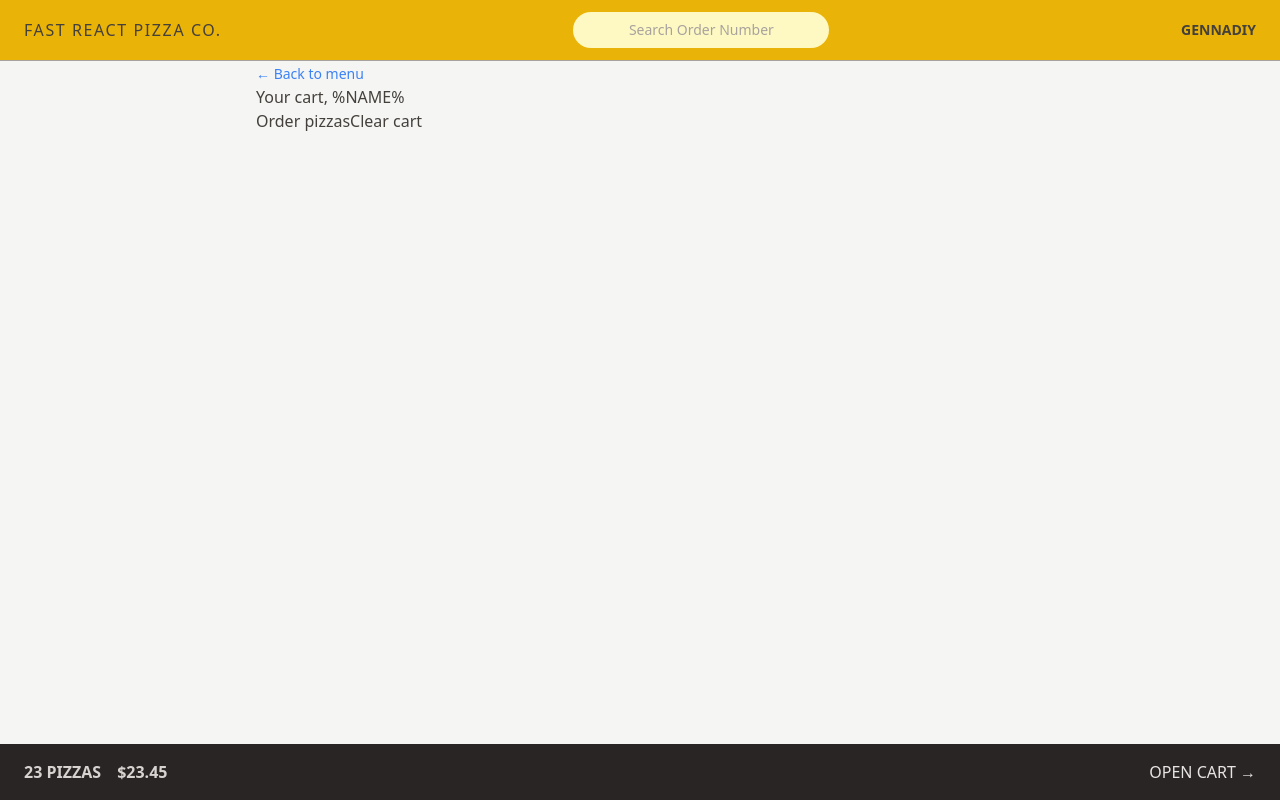
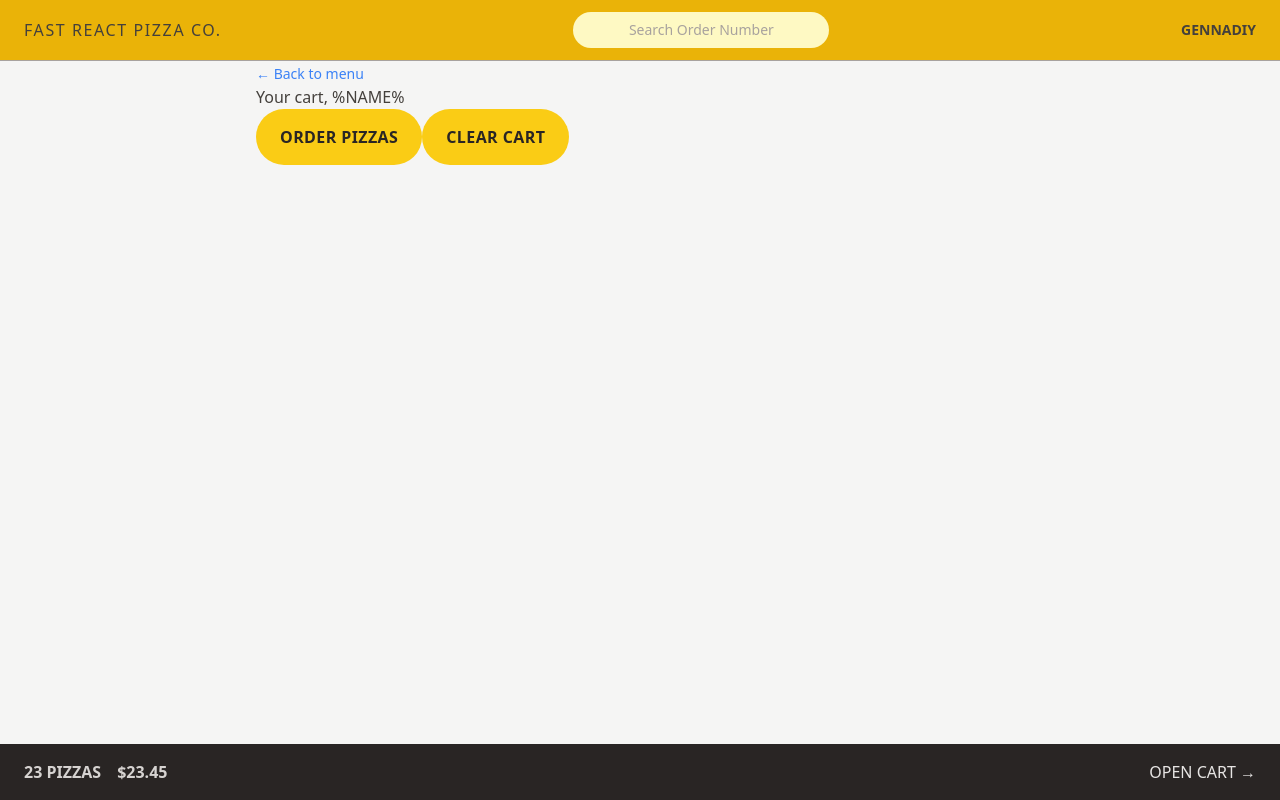
Before and after one commit to GennadiyMostov/Fast-React-Pizza, a React (Vite) app: page /cart in a window 1280 px wide. Built offline with nearby package versions, Linux system fonts and the light colour scheme.

Commit message:
Reuse Button component in Cart, Error

```diff
--- a/src/Features/Cart/Cart.jsx
+++ b/src/Features/Cart/Cart.jsx
@@ -1,4 +1,5 @@
 import { Link } from 'react-router-dom';
+import Button from '../../UI/Button';
 import LinkButton from '../../UI/LinkButton';
 
 const fakeCart = [
@@ -35,8 +36,8 @@
       <h2>Your cart, %NAME%</h2>
 
       <div>
-        <Link to='/order/new'>Order pizzas</Link>
-        <button>Clear cart</button>
+        <Button to='/order/new'>Order pizzas</Button>
+        <Button>Clear cart</Button>
       </div>
     </div>
   );
--- a/src/UI/Button.jsx
+++ b/src/UI/Button.jsx
@@ -1,9 +1,18 @@
-const Button = ({ children, disabled }) => {
+import { Link } from 'react-router-dom';
+const Button = ({ children, disabled, to }) => {
+  const className =
+    'inline-block disabled:cursor-not-allowed rounded-full bg-yellow-400 px-4 py-3 font-semibold uppercase tracking-wide text-stone-800 transition-colors duration-300 hover:bg-yellow-300 focus:bg-yellow-300 focus:outline-none focus:ring focus:ring-yellow-300 focus:ring-offset-2 sm:px-6 sm:py-4';
+
+  if (to) {
+    return (
+      <Link to={to} className={className}>
+        {children}
+      </Link>
+    );
+  }
+
   return (
-    <button
-      disabled={disabled}
-      className="'inline-block disabled:cursor-not-allowed' rounded-full bg-yellow-400 px-4 py-3 font-semibold uppercase tracking-wide text-stone-800 transition-colors duration-300 hover:bg-yellow-300 focus:bg-yellow-300 focus:outline-none focus:ring focus:ring-yellow-300 focus:ring-offset-2 sm:px-6 sm:py-4"
-    >
+    <button disabled={disabled} className={className}>
       {children}
     </button>
   );
--- a/src/UI/Error.jsx
+++ b/src/UI/Error.jsx
@@ -1,8 +1,7 @@
 import { useNavigate, useRouteError } from 'react-router-dom';
+import LinkButton from './LinkButton';
 
 function NotFound() {
-  const navigate = useNavigate();
-
   const error = useRouteError();
 
   console.error(error);
@@ -11,7 +10,7 @@
     <div>
       <h1>Something went wrong 😢</h1>
       <p>{error.data || error.message}</p>
-      <button onClick={() => navigate(-1)}>&larr; Go back</button>
+      <LinkButton to='-1'>&larr; Go Back</LinkButton>
     </div>
   );
 }
--- a/src/UI/LinkButton.jsx
+++ b/src/UI/LinkButton.jsx
@@ -1,10 +1,20 @@
 import { Link } from 'react-router-dom';
+import { useNavigate } from 'react-router-dom';
 const LinkButton = ({ children, to }) => {
+  const navigate = useNavigate();
+
+  const className = 'text-sm text-blue-500 hover:text-blue-600 hover:underline';
+
+  if (to === '-1') {
+    return (
+      <button className={className} onClick={() => navigate(-1)}>
+        {children}
+      </button>
+    );
+  }
+
   return (
-    <Link
-      className='text-sm text-blue-500 hover:text-blue-600 hover:underline'
-      to={to}
-    >
+    <Link className={className} to={to}>
       {children}
     </Link>
   );
```
